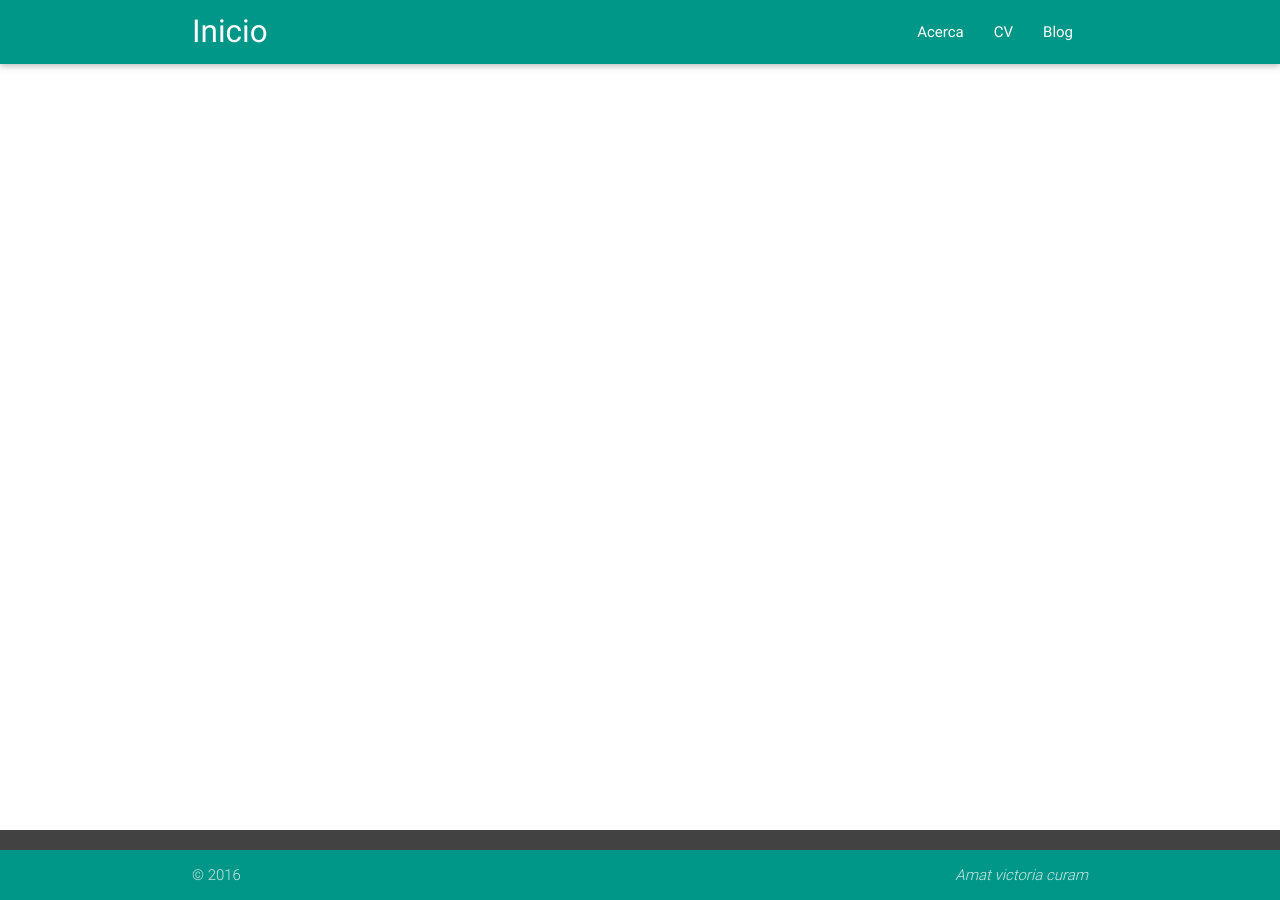
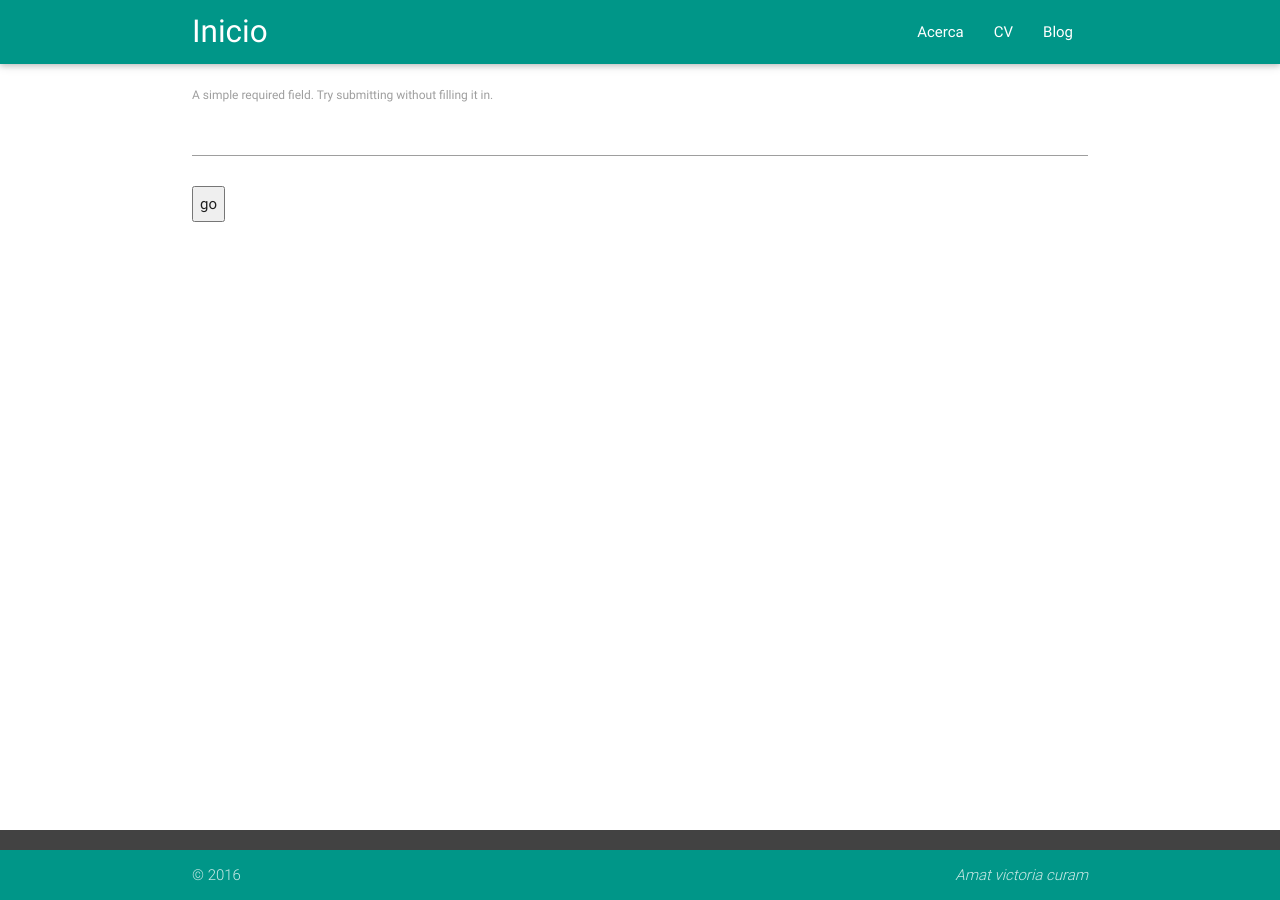
Before and after one commit to const3/const3.github.io, a Jekyll site: the page built from about.html, in a window 1280 px wide. Built offline with Jekyll 4.4.1, drawn with Linux system fonts in a browser that asks for light colours; nearby versions of some CDN libraries.

Commit message:
Update about.html

```diff
--- a/about.html
+++ b/about.html
@@ -3,5 +3,19 @@ layout: default
 title: Acerca de mí
 ---
 <div class="container">
+<form>
+  <p>
+    <label>
+      A simple required field. Try submitting without filling it in.<br>
+      <input type="text" name="foo" required>
+    </label>
+  </p>
+  <p>
+    <button>go</button>
+  </p>
+</form>
+
 
 </div>
+<script src="path/to/hyperform/dist/hyperform.min.js"></script>
+<script>hyperform(window);</script>
```
